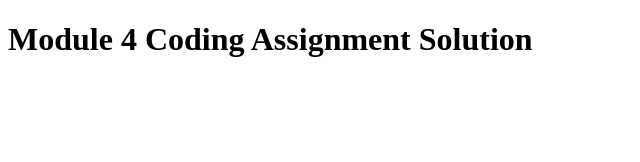
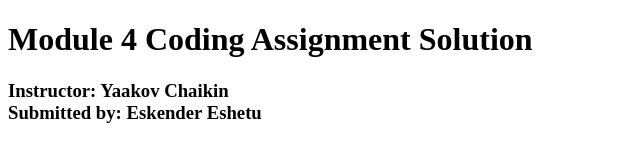
Before and after one commit to EskEsh/Module-4-Solution, a plain HTML site: page index.html in a window 1280 px wide. Shown: the whole page, without its empty margins (0-640 px from the left). Drawn offline with Linux system fonts and the light colour scheme.

Commit message:
Update index.html

```diff
--- a/index.html
+++ b/index.html
@@ -12,5 +12,8 @@
 </head>
 <body>
   <h1>Module 4 Coding Assignment Solution </h1>
+  <h3>Instructor: Yaakov Chaikin<br>
+  Submitted by: Eskender Eshetu</h3>
+
 </body>
 </html>
```
